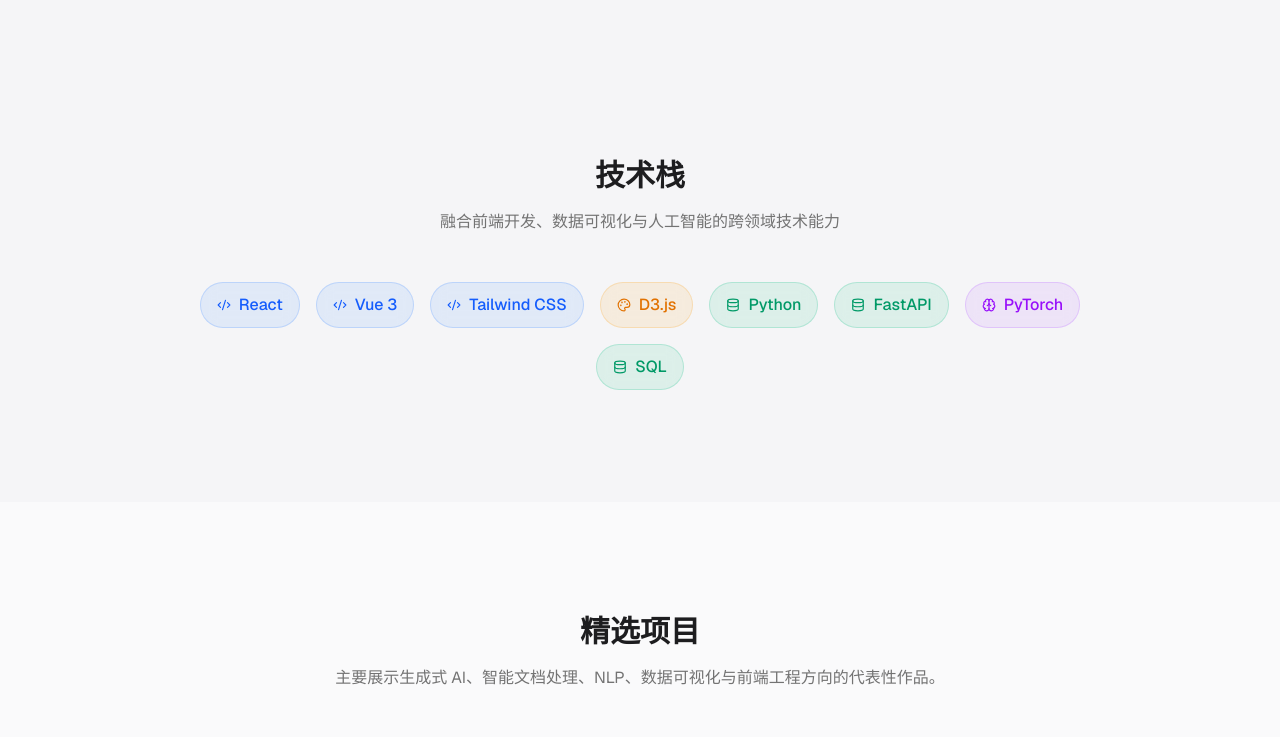
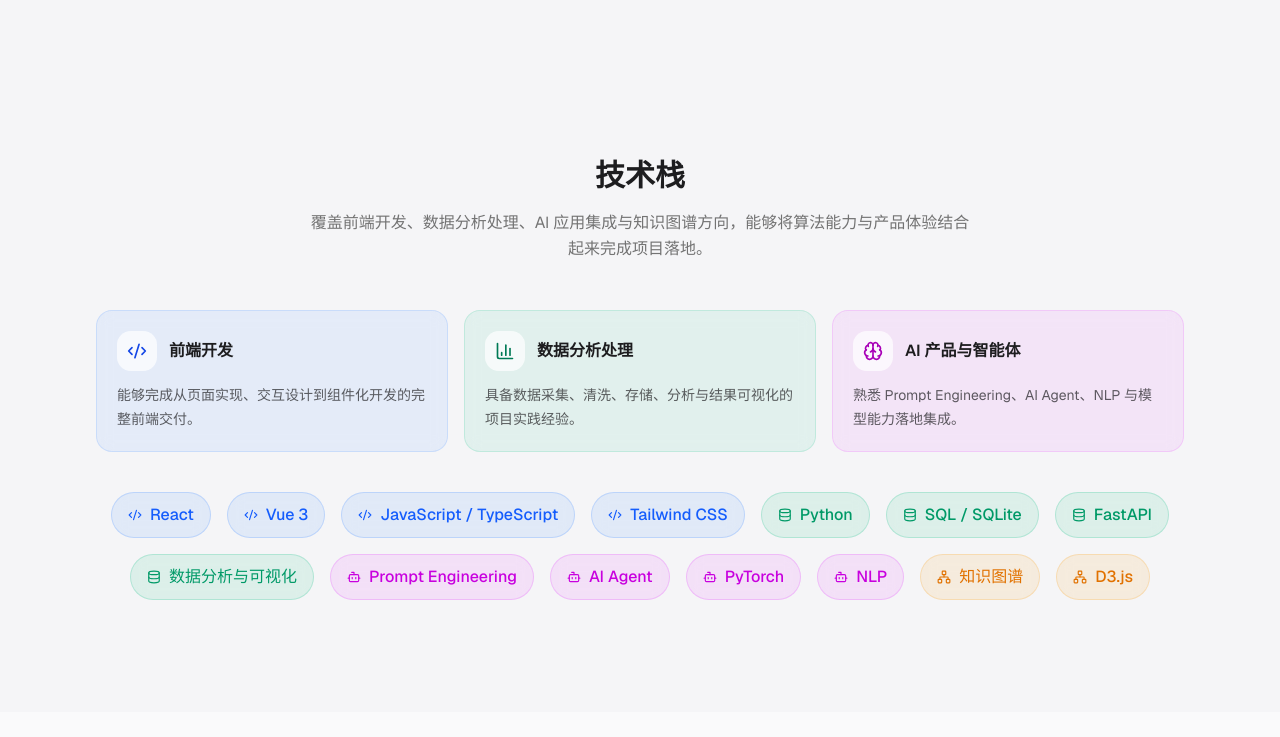
Before and after one commit to jiang-jy23/introduce-myself, a Next.js app: page / in a window 1280 px wide. Shown: the part 754-1491 px from the top of the page. Built offline with nearby package versions, Linux system fonts and the light colour scheme.

Commit message:
update portfolio content and fix Chinese text

```diff
--- a/components/hero-section.tsx
+++ b/components/hero-section.tsx
@@ -23,7 +23,7 @@ export function HeroSection() {
               智能科学与技术背景 | 前端开发与 AI 应用探索者
             </p>
             <p className="mt-6 text-base sm:text-lg leading-relaxed text-foreground/70 max-w-xl mx-auto lg:mx-0 text-pretty">
-              关注生成式 AI、智能文档处理、NLP 与数据可视化方向，重视从模型能力到前端交互体验的完整落地。
+              具备数据分析处理、前端开发与 AI 产品设计落地能力，熟悉 Prompt Engineering、AI Agent、NLP、知识图谱与智能文档处理，能够从需求拆解、原型设计到系统实现完成完整交付。
             </p>
 
             <div className="mt-8 flex flex-wrap items-center justify-center lg:justify-start gap-4">
--- a/components/skills-section.tsx
+++ b/components/skills-section.tsx
@@ -1,37 +1,78 @@
-"use client"
+"use client";
 
-import { motion } from "framer-motion"
-import { Code2, Database, Brain, Palette } from "lucide-react"
+import { motion } from "framer-motion";
+import {
+  Bot,
+  Brain,
+  ChartColumn,
+  Code2,
+  Database,
+  Network,
+} from "lucide-react";
 
 const skills = [
   { name: "React", category: "frontend" },
   { name: "Vue 3", category: "frontend" },
+  { name: "JavaScript / TypeScript", category: "frontend" },
   { name: "Tailwind CSS", category: "frontend" },
-  { name: "D3.js", category: "visualization" },
-  { name: "Python", category: "backend" },
-  { name: "FastAPI", category: "backend" },
+  { name: "Python", category: "data" },
+  { name: "SQL / SQLite", category: "data" },
+  { name: "FastAPI", category: "data" },
+  { name: "数据分析与可视化", category: "data" },
+  { name: "Prompt Engineering", category: "ai" },
+  { name: "AI Agent", category: "ai" },
   { name: "PyTorch", category: "ai" },
-  { name: "SQL", category: "backend" },
-]
+  { name: "NLP", category: "ai" },
+  { name: "知识图谱", category: "graph" },
+  { name: "D3.js", category: "graph" },
+];
 
 const categoryColors: Record<string, string> = {
   frontend: "bg-blue-500/10 text-blue-600 border-blue-500/20",
-  backend: "bg-emerald-500/10 text-emerald-600 border-emerald-500/20",
-  ai: "bg-purple-500/10 text-purple-600 border-purple-500/20",
-  visualization: "bg-amber-500/10 text-amber-600 border-amber-500/20",
-}
+  data: "bg-emerald-500/10 text-emerald-600 border-emerald-500/20",
+  ai: "bg-fuchsia-500/10 text-fuchsia-600 border-fuchsia-500/20",
+  graph: "bg-amber-500/10 text-amber-600 border-amber-500/20",
+};
 
 const categoryIcons: Record<string, React.ReactNode> = {
   frontend: <Code2 className="w-3.5 h-3.5" />,
-  backend: <Database className="w-3.5 h-3.5" />,
-  ai: <Brain className="w-3.5 h-3.5" />,
-  visualization: <Palette className="w-3.5 h-3.5" />,
-}
+  data: <Database className="w-3.5 h-3.5" />,
+  ai: <Bot className="w-3.5 h-3.5" />,
+  graph: <Network className="w-3.5 h-3.5" />,
+};
+
+const categoryLabels: Record<string, string> = {
+  frontend: "前端开发",
+  data: "数据分析与后端处理",
+  ai: "AI 应用与智能体",
+  graph: "可视化与知识图谱",
+};
+
+const summaryCards = [
+  {
+    title: "前端开发",
+    description: "能够完成从页面实现、交互设计到组件化开发的完整前端交付。",
+    icon: Code2,
+    className: "bg-blue-500/8 text-blue-700 border-blue-500/15",
+  },
+  {
+    title: "数据分析处理",
+    description: "具备数据采集、清洗、存储、分析与结果可视化的项目实践经验。",
+    icon: ChartColumn,
+    className: "bg-emerald-500/8 text-emerald-700 border-emerald-500/15",
+  },
+  {
+    title: "AI 产品与智能体",
+    description: "熟悉 Prompt Engineering、AI Agent、NLP 与模型能力落地集成。",
+    icon: Brain,
+    className: "bg-fuchsia-500/8 text-fuchsia-700 border-fuchsia-500/15",
+  },
+];
 
 export function SkillsSection() {
   return (
     <section id="skills" className="py-20 md:py-28">
-      <div className="container mx-auto px-6 md:px-8 max-w-5xl">
+      <div className="container mx-auto px-6 md:px-8 max-w-6xl">
         <motion.div
           initial={{ opacity: 0, y: 40 }}
           whileInView={{ opacity: 1, y: 0 }}
@@ -42,9 +83,36 @@ export function SkillsSection() {
           <h2 className="text-2xl md:text-3xl font-bold text-foreground mb-4">
             技术栈
           </h2>
-          <p className="text-muted-foreground max-w-lg mx-auto">
-            融合前端开发、数据可视化与人工智能的跨领域技术能力
+          <p className="text-muted-foreground max-w-2xl mx-auto leading-relaxed">
+            覆盖前端开发、数据分析处理、AI 应用集成与知识图谱方向，能够将算法能力与产品体验结合起来完成项目落地。
           </p>
+        </motion.div>
+
+        <motion.div
+          initial={{ opacity: 0, y: 40 }}
+          whileInView={{ opacity: 1, y: 0 }}
+          transition={{ duration: 0.6, delay: 0.05 }}
+          viewport={{ once: true }}
+          className="grid gap-4 md:grid-cols-3 mb-10"
+        >
+          {summaryCards.map((card) => (
+            <div
+              key={card.title}
+              className={`rounded-2xl border p-5 backdrop-blur-sm ${card.className}`}
+            >
+              <div className="flex items-center gap-3 mb-3">
+                <div className="w-10 h-10 rounded-xl bg-white/70 flex items-center justify-center">
+                  <card.icon className="w-5 h-5" />
+                </div>
+                <h3 className="text-base font-semibold text-foreground">
+                  {card.title}
+                </h3>
+              </div>
+              <p className="text-sm leading-6 text-foreground/70">
+                {card.description}
+              </p>
+            </div>
+          ))}
         </motion.div>
 
         <motion.div
@@ -64,13 +132,16 @@ export function SkillsSection() {
                 hover:scale-105 hover:shadow-md
                 ${categoryColors[skill.category]}
               `}
+              title={categoryLabels[skill.category]}
             >
               {categoryIcons[skill.category]}
-              <span className="font-medium text-sm md:text-base">{skill.name}</span>
+              <span className="font-medium text-sm md:text-base">
+                {skill.name}
+              </span>
             </div>
           ))}
         </motion.div>
       </div>
     </section>
-  )
+  );
 }
--- a/components/ui/dialog.tsx
+++ b/components/ui/dialog.tsx
@@ -69,7 +69,7 @@ function DialogContent({
         {showCloseButton && (
           <DialogPrimitive.Close
             data-slot="dialog-close"
-            className="ring-offset-background focus:ring-ring data-[state=open]:bg-accent data-[state=open]:text-muted-foreground absolute top-4 right-4 rounded-xs opacity-70 transition-opacity hover:opacity-100 focus:ring-2 focus:ring-offset-2 focus:outline-hidden disabled:pointer-events-none [&_svg]:pointer-events-none [&_svg]:shrink-0 [&_svg:not([class*='size-'])]:size-4"
+            className="ring-offset-background focus:ring-ring data-[state=open]:bg-accent data-[state=open]:text-muted-foreground absolute top-4 right-4 z-50 rounded-md bg-white/85 p-1.5 text-foreground shadow-sm opacity-80 transition-opacity hover:opacity-100 focus:ring-2 focus:ring-offset-2 focus:outline-hidden disabled:pointer-events-none [&_svg]:pointer-events-none [&_svg]:shrink-0 [&_svg:not([class*='size-'])]:size-4"
           >
             <XIcon />
             <span className="sr-only">Close</span>
```
